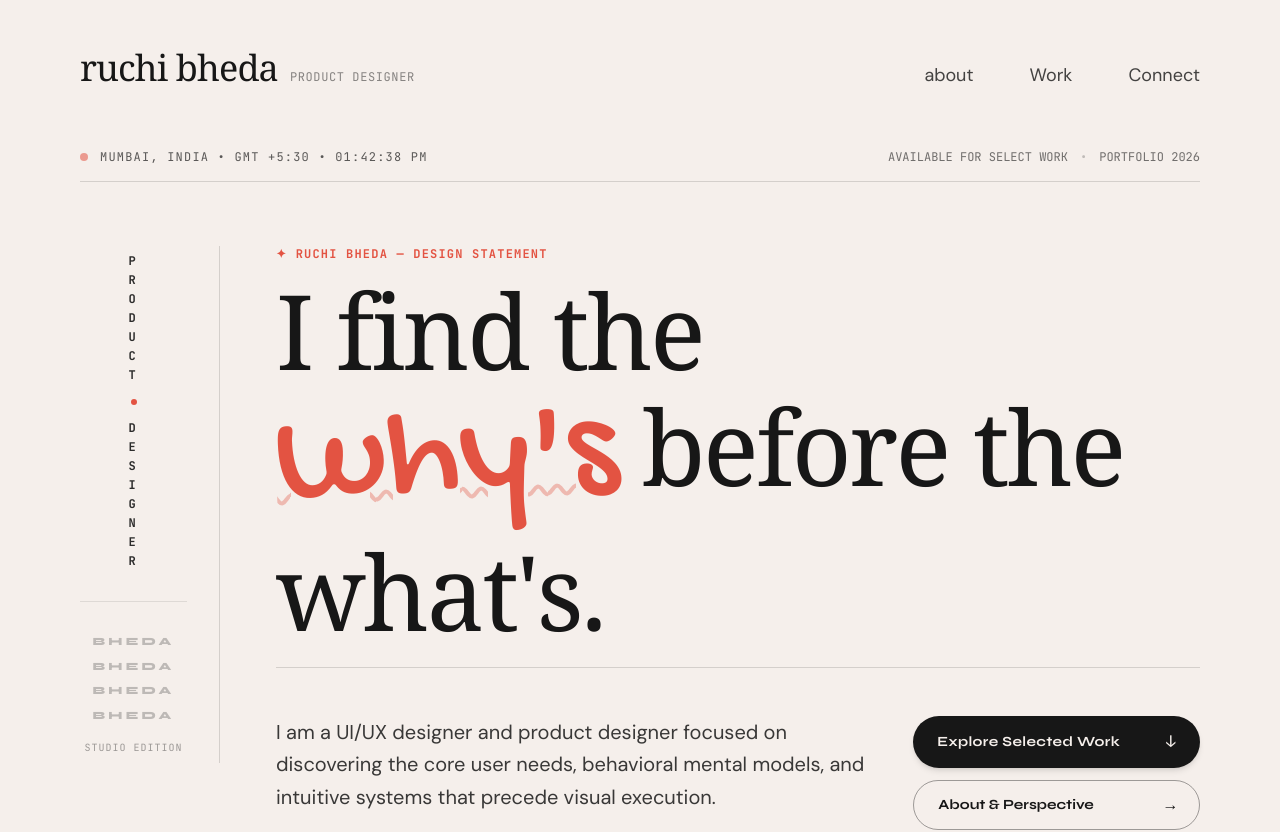
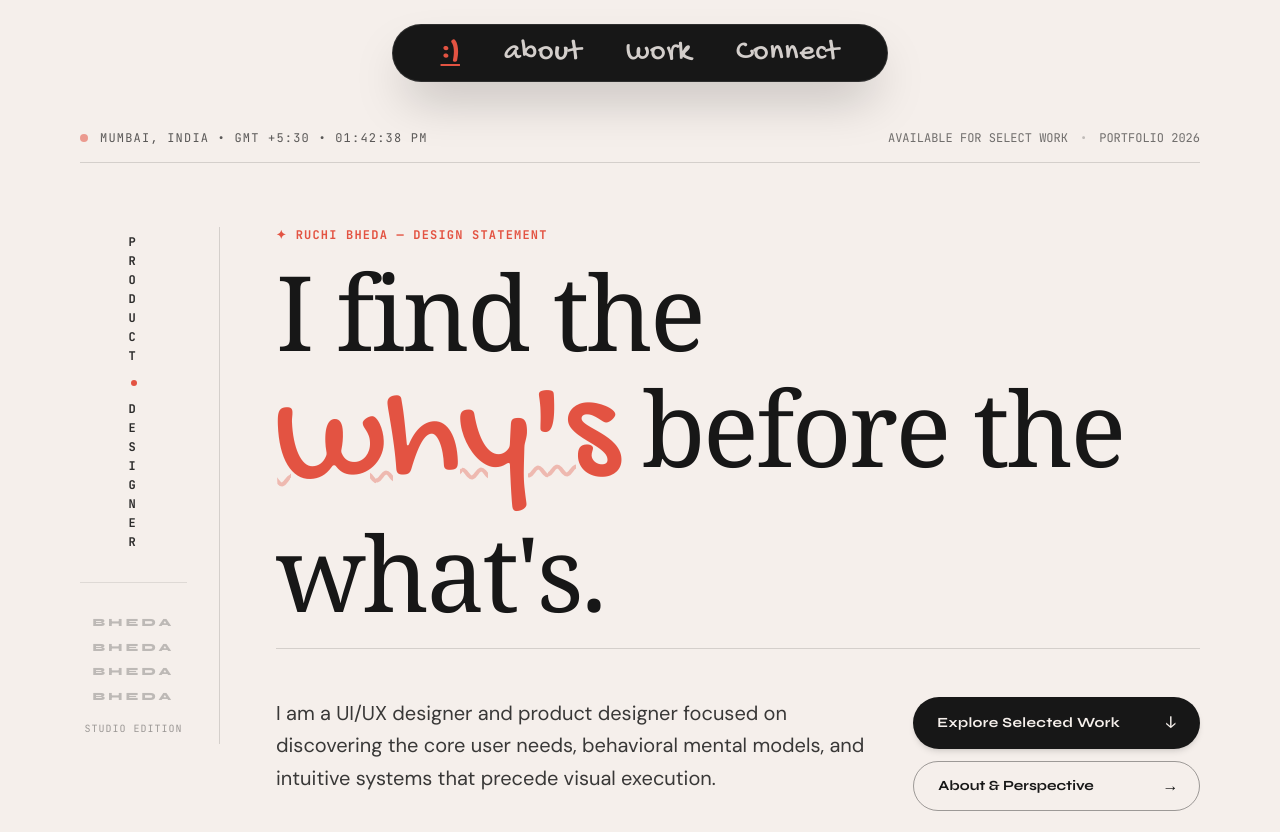
Before and after one commit to ruchibheda000-ship-it/ruchi-portfolio, a React (Vite) app: page / in a window 1280 px wide. Shown: the top 832 px of the page. Built offline with nearby package versions, Linux system fonts and the light colour scheme; a web font is replaced by a local one.

Commit message:
feat: Nav component with Gochi Hand styling matching reference screenshot

```diff
--- a/src/components/Nav.jsx
+++ b/src/components/Nav.jsx
@@ -1,97 +1,38 @@
 import React from 'react'
-import { NavLink, Link } from 'react-router-dom'
+import { NavLink } from 'react-router-dom'
+
+const navLinks = [
+  { to: '/', label: ':)', fullLabel: 'Home', ariaLabel: 'Home' },
+  { to: '/about', label: 'about', fullLabel: 'About', ariaLabel: 'About' },
+  { to: '/work', label: 'work', fullLabel: 'Work', ariaLabel: 'Work' },
+  { to: '/contact', label: 'Connect', fullLabel: 'Contact', ariaLabel: 'Contact' },
+]
 
 export default function Nav() {
   return (
-    <header className="w-full z-50 pt-8 sm:pt-12 pb-4 sm:pb-6 px-6 sm:px-12 lg:px-20">
+    <header className="sticky top-4 sm:top-6 z-50 w-full flex justify-center px-4 mb-6 sm:mb-10 pointer-events-none">
       <nav
-        className="max-w-7xl mx-auto flex items-baseline justify-between"
+        className="pointer-events-auto bg-[#171717] text-[#F5EFEB] px-8 sm:px-12 py-2 sm:py-2.5 rounded-full shadow-2xl border border-white/10 flex items-center justify-center gap-7 sm:gap-11 font-hand text-2xl sm:text-3xl tracking-wide select-none backdrop-blur-md"
         aria-label="Main Navigation"
       >
-        {/* Left: Designer Name / Wordmark */}
-        <Link
-          to="/"
-          className="group flex flex-col sm:flex-row sm:items-baseline sm:gap-3 text-[#171717] no-underline focus:outline-hidden"
-        >
-          <span className="font-serif text-2xl sm:text-3xl md:text-4xl font-normal tracking-tight group-hover:text-[#E35342] transition-colors duration-200">
-            ruchi bheda
-          </span>
-          <span className="font-mono text-[10px] sm:text-xs text-[#171717]/50 tracking-wider uppercase">
-            product designer
-          </span>
-        </Link>
-
-        {/* Right: Editorial Links (about, Work, Connect) */}
-        <div className="flex items-center gap-6 sm:gap-10 md:gap-14 text-[#171717]">
+        {navLinks.map((link) => (
           <NavLink
-            to="/about"
+            key={link.to}
+            to={link.to}
+            end={link.to === '/'}
+            title={link.fullLabel}
+            aria-label={link.ariaLabel}
             className={({ isActive }) =>
-              `group relative py-1 text-sm sm:text-base md:text-lg transition-colors duration-200 ${
+              `relative inline-block transition-colors duration-200 cursor-pointer ${
                 isActive
-                  ? 'font-bold text-[#E35342]'
-                  : 'font-normal text-[#171717]/80 hover:text-[#E35342]'
+                  ? 'text-[#E35342] font-bold underline decoration-[#E35342] decoration-2 underline-offset-6'
+                  : 'text-[#F5EFEB]/85 no-underline hover:text-[#E35342] hover:underline hover:decoration-[#E35342] hover:decoration-2 hover:underline-offset-4'
               }`
             }
           >
-            {({ isActive }) => (
-              <>
-                <span>about</span>
-                <span
-                  className={`block absolute -bottom-0.5 left-0 h-[1.5px] bg-[#E35342] transition-all duration-200 ease-out ${
-                    isActive ? 'w-full' : 'w-0 group-hover:w-full'
-                  }`}
-                  aria-hidden="true"
-                />
-              </>
-            )}
+            {link.label}
           </NavLink>
-
-          <NavLink
-            to="/work"
-            className={({ isActive }) =>
-              `group relative py-1 text-sm sm:text-base md:text-lg transition-colors duration-200 ${
-                isActive
-                  ? 'font-bold text-[#E35342]'
-                  : 'font-normal text-[#171717]/80 hover:text-[#E35342]'
-              }`
-            }
-          >
-            {({ isActive }) => (
-              <>
-                <span>Work</span>
-                <span
-                  className={`block absolute -bottom-0.5 left-0 h-[1.5px] bg-[#E35342] transition-all duration-200 ease-out ${
-                    isActive ? 'w-full' : 'w-0 group-hover:w-full'
-                  }`}
-                  aria-hidden="true"
-                />
-              </>
-            )}
-          </NavLink>
-
-          <NavLink
-            to="/contact"
-            className={({ isActive }) =>
-              `group relative py-1 text-sm sm:text-base md:text-lg transition-colors duration-200 ${
-                isActive
-                  ? 'font-bold text-[#E35342]'
-                  : 'font-normal text-[#171717]/80 hover:text-[#E35342]'
-              }`
-            }
-          >
-            {({ isActive }) => (
-              <>
-                <span>Connect</span>
-                <span
-                  className={`block absolute -bottom-0.5 left-0 h-[1.5px] bg-[#E35342] transition-all duration-200 ease-out ${
-                    isActive ? 'w-full' : 'w-0 group-hover:w-full'
-                  }`}
-                  aria-hidden="true"
-                />
-              </>
-            )}
-          </NavLink>
-        </div>
+        ))}
       </nav>
     </header>
   )
```
